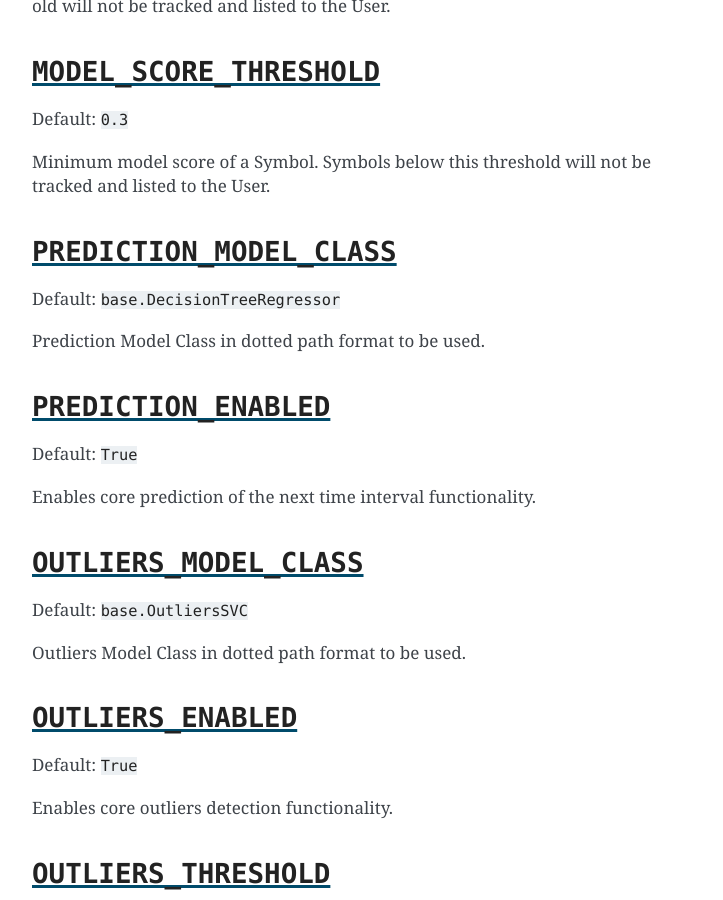
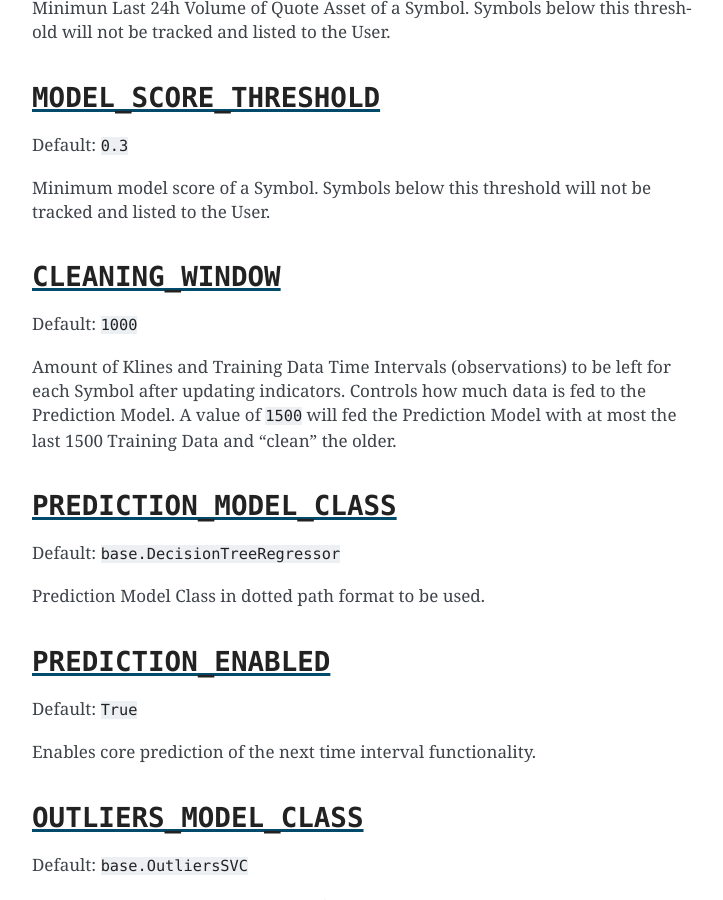
Before and after one commit to math-a3k/tradero, a Sphinx documentation site: the page built from docs/settings.rst, in a window 1280 px wide and 900 px high, scrolled down 1887 px. Shown: the whole window, without its empty margins (388-1111 px from the left). Built offline with Sphinx 7.4.7, drawn with Linux system fonts in a browser that asks for light colours; some of the changed text lies outside the part shown.

Commit message:
Improve Configurability
- Parametrize Cleaning Window

```diff
--- a/docs/ai_models.rst
+++ b/docs/ai_models.rst
@@ -23,7 +23,7 @@ It may be also associated with "smoothness", symbols with higher model scores te
 
 Comparing the K-lines chart of the Symbol with the highest Model Score to the one with the lowest and one in the middle may help to picture what this indicator reffers to.
 
-The Model Score descends when more history is available for training the model. This is likely due to markets behaving differently on different circumstances and more external shocks are taken into account. The amount of history to be used for training can be controlled with the ``--periods`` argument of the :ref:`warm_and_ready` command, where each period correspond to one thousand :setting:`TIME_INTERVAL` s, and from recent experience, one is usually good for the current market situation.
+The Model Score descends when more history is available for training the model. This is likely due to markets behaving differently on different circumstances and more external shocks are taken into account. The amount of history to be used for training can be controlled with the ``CLEANING_WINDOW`` setting, while the  ``--periods`` argument of the :ref:`warm_and_ready` command may be used for providing them start - each period of the command corresponds to one thousand :setting:`TIME_INTERVAL` s, and from recent experience, one is usually good for the current market situation.
 
 Given the abundance of Symbols and the cost of tracking them, a Symbol with a higher Model Score should be preferred to a lower, as if the conditions of the market does not change - i.e. with an external shock like big bad news or a big troubled whale in the need of cashing out - it is more likely that the market behaviour will be the same in the short term and hence, make a trading decision with more confidence ("A Seguro se lo llevaron preso" [4]_).
 
--- a/docs/settings.rst
+++ b/docs/settings.rst
@@ -85,6 +85,15 @@ Default: ``0.3``
 
 Minimum model score of a Symbol. Symbols below this threshold will not be tracked and listed to the User.
 
+.. setting:: CLEANING_WINDOW
+
+``CLEANING_WINDOW``
+===================
+
+Default: ``1000``
+
+Amount of Klines and Training Data Time Intervals (observations) to be left for each Symbol after updating indicators. Controls how much data is fed to the Prediction Model. A value of ``1500`` will fed the Prediction Model with at most the last 1500 Training Data and "clean" the older.
+
 
 .. setting:: PREDICTION_MODEL_CLASS
 
```
Also changed, not shown: 2 other files.
